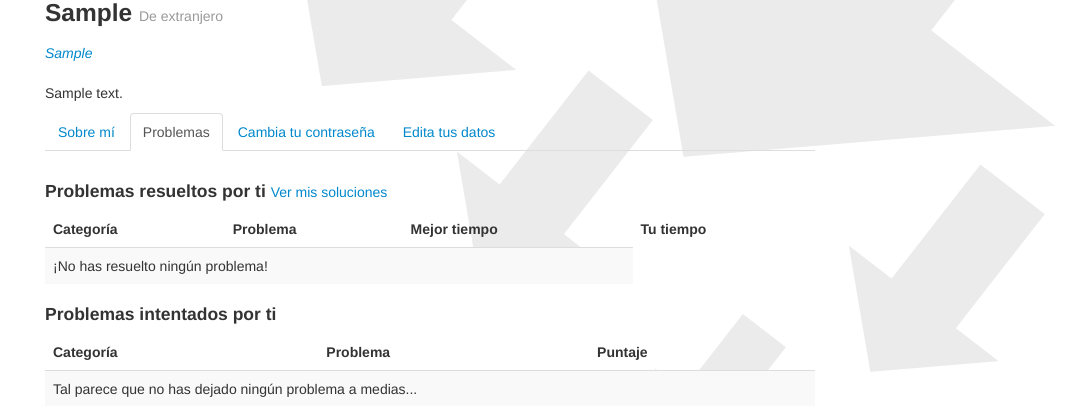
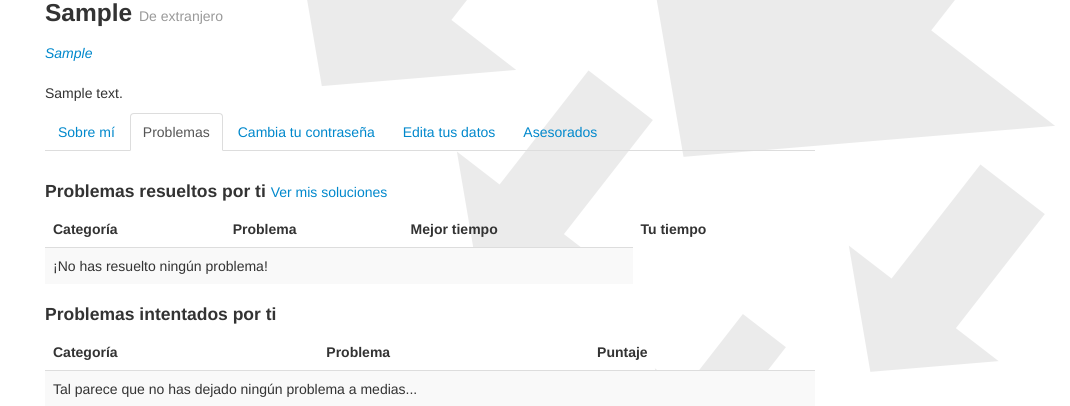
Before and after one commit to categulario/karelapan, a Django app: page /perfil/ in a window 1280 px wide, after a click on "Problemas". Shown: the part 249-655 px from the top of the page, without its empty margins (210-1280 px from the left). Run offline with Django 3.2, Linux system fonts and the light colour scheme; a user stored in the database is signed in; tables that the repository leaves empty hold one stand-in row (values such as "Sample post").

Commit message:
lista de asesorados

```diff
--- a/templates/perfil.html
+++ b/templates/perfil.html
@@ -14,6 +14,9 @@
         <li><a href="#problemas" data-toggle="tab">Problemas</a></li>
         <li><a href="#contrasenia" data-toggle="tab">Cambia tu contraseña</a></li>
         <li><a href="#perfil_editar" data-toggle="tab">Edita tus datos</a></li>
+        {% if asesorados.len != 0 %}
+          <li><a href="#asesorados" data-toggle="tab">Asesorados</a></li>
+        {% endif %}
       </ul>
       <div class="tab-content">
         <div class="tab-pane active" id="sobre_mi">
@@ -101,10 +104,34 @@
             </div>
           </form>
         </div>
-        <div class="tab-pane active" id="perfil_editar">
+        <div class="tab-pane" id="perfil_editar">
           <strong>poner edicion del perfil aqui y baja de registro</strong>
           <a href="{% url 'apps.sitio.views.privacidad_view' %}">Enlace al aviso de privacidad</a>
         </div>
+        {% if asesorados.len != 0 %}
+          <div class="tab-pane" id="asesorados">
+            <table class="table table-striped">
+              <thead>
+                <tr>
+                  <th>Nombre</th>
+                  <th>Correo</th>
+                  <th>Puntaje</th>
+                  <th>Problemas resueltos</th>
+                </tr>
+              </thead>
+              <tbody>
+                {% for alumno in asesorados %}
+                  <tr>
+                    <td><a href="{% url 'apps.sitio.views.usuario_view' alumno.id %}">{{ alumno }}</a></td>
+                    <td><a href="mailto:{{ alumno.correo }}">{{ alumno.correo }}</a></td>
+                    <td>{{ alumno.puntaje }}</td>
+                    <td>{{ alumno.problemas_resueltos }}</td>
+                  </tr>
+                {% endfor %}
+              </tbody>
+            </table>
+          </div>
+        {% endif %}
       </div>
     </div>
   </div>
```
